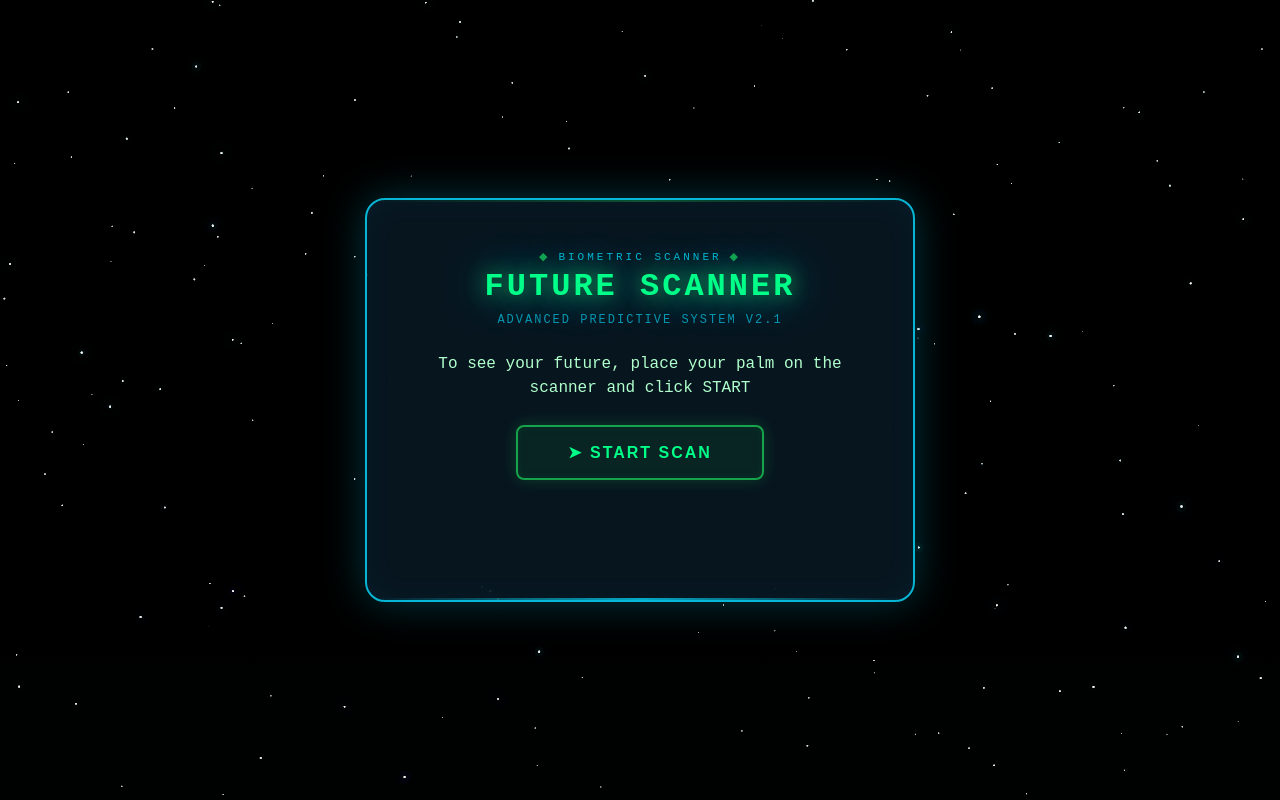
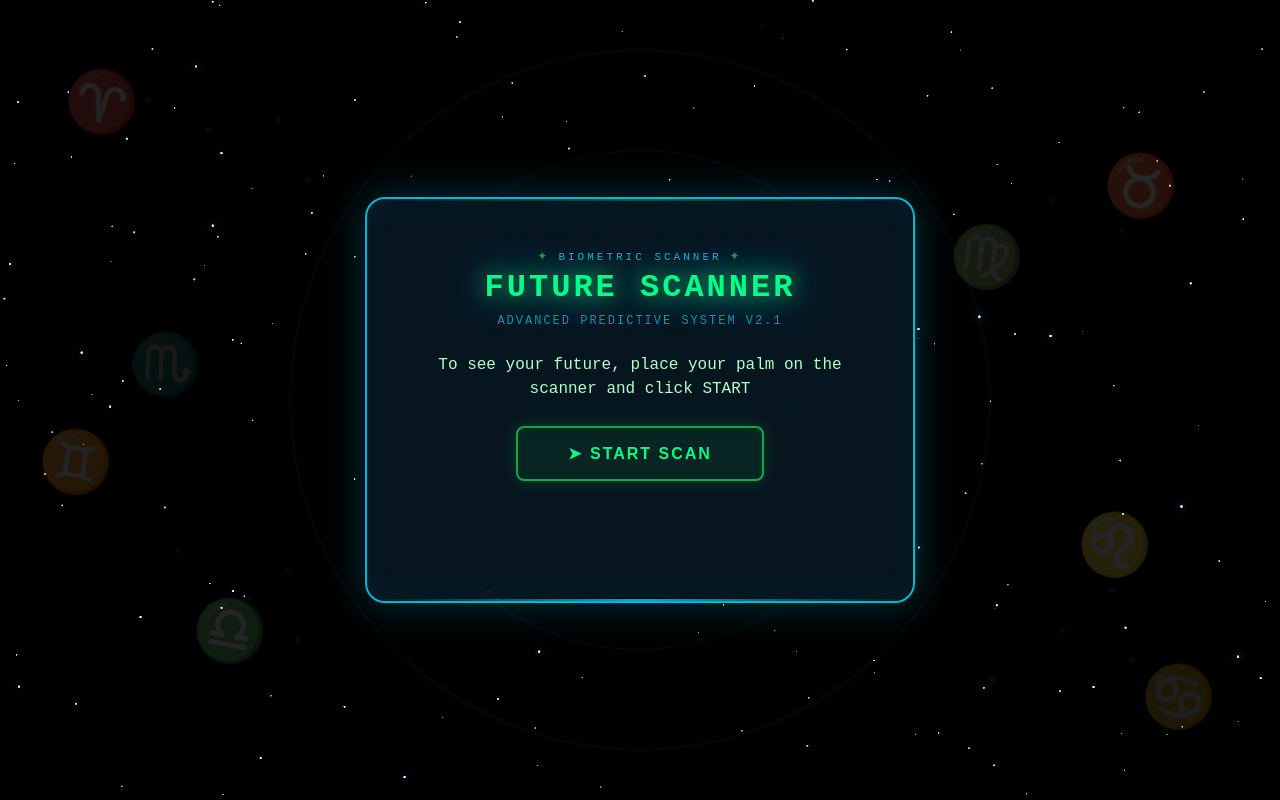
Before and after one commit to SkullRahul02/Future-Sight-, a plain HTML site: page index.html in a window 1280 px wide. Drawn offline with Linux system fonts and the light colour scheme; animation ran at ten frames a second.

Commit message:
Update index.html

```diff
--- a/index.html
+++ b/index.html
@@ -33,6 +33,128 @@
       width: 100%;
       height: 100%;
       z-index: 0;
+    }
+
+    .astrology-bg {
+      position: fixed;
+      top: 0;
+      left: 0;
+      width: 100%;
+      height: 100%;
+      z-index: 0;
+      pointer-events: none;
+    }
+
+    .zodiac {
+      position: absolute;
+      font-size: 60px;
+      opacity: 0.08;
+      animation: float 8s infinite ease-in-out;
+    }
+
+    .zodiac1 { top: 5%; left: 5%; animation-delay: 0s; }
+    .zodiac2 { top: 15%; right: 8%; animation-delay: 1s; }
+    .zodiac3 { top: 50%; left: 3%; animation-delay: 2s; }
+    .zodiac4 { bottom: 10%; right: 5%; animation-delay: 3s; }
+    .zodiac5 { top: 60%; right: 10%; animation-delay: 1.5s; }
+    .zodiac6 { top: 25%; right: 20%; animation-delay: 2.5s; }
+    .zodiac7 { bottom: 20%; left: 15%; animation-delay: 0.5s; }
+    .zodiac8 { top: 40%; left: 10%; animation-delay: 3.5s; }
+
+    @keyframes float {
+      0%, 100% { transform: translateY(0px) rotate(0deg); opacity: 0.08; }
+      50% { transform: translateY(30px) rotate(10deg); opacity: 0.15; }
+    }
+
+    .orbit {
+      position: absolute;
+      border: 1px solid rgba(6, 182, 212, 0.1);
+      border-radius: 50%;
+    }
+
+    .orbit1 {
+      width: 300px;
+      height: 300px;
+      top: 50%;
+      left: 50%;
+      transform: translate(-50%, -50%);
+      animation: rotate 20s linear infinite;
+    }
+
+    .orbit2 {
+      width: 500px;
+      height: 500px;
+      top: 50%;
+      left: 50%;
+      transform: translate(-50%, -50%);
+      animation: rotate 30s linear infinite reverse;
+    }
+
+    .orbit3 {
+      width: 700px;
+      height: 700px;
+      top: 50%;
+      left: 50%;
+      transform: translate(-50%, -50%);
+      animation: rotate 40s linear infinite;
+    }
+
+    @keyframes rotate {
+      0% { transform: translate(-50%, -50%) rotate(0deg); }
+      100% { transform: translate(-50%, -50%) rotate(360deg); }
+    }
+
+    .planet {
+      position: absolute;
+      border-radius: 50%;
+      opacity: 0.6;
+    }
+
+    .planet1 {
+      width: 8px;
+      height: 8px;
+      background: #06b6d4;
+      top: 50%;
+      left: calc(50% + 150px);
+      box-shadow: 0 0 15px #06b6d4;
+      animation: orbit1-move 20s linear infinite;
+    }
+
+    .planet2 {
+      width: 6px;
+      height: 6px;
+      background: #16a34a;
+      top: 50%;
+      left: calc(50% + 250px);
+      box-shadow: 0 0 12px #16a34a;
+      animation: orbit2-move 30s linear infinite reverse;
+    }
+
+    @keyframes orbit1-move {
+      0% { left: calc(50% + 150px); top: 50%; }
+      100% { left: calc(50% + 150px); top: 50%; }
+    }
+
+    @keyframes orbit2-move {
+      0% { left: calc(50% + 250px); top: 50%; }
+      100% { left: calc(50% + 250px); top: 50%; }
+    }
+
+    .constellation {
+      position: absolute;
+      width: 200px;
+      height: 200px;
+      opacity: 0.05;
+    }
+
+    .constellation1 { top: 10%; left: 10%; }
+    .constellation2 { top: 10%; right: 10%; }
+    .constellation3 { bottom: 10%; left: 10%; }
+    .constellation4 { bottom: 10%; right: 10%; }
+
+    .constellation line {
+      stroke: #06b6d4;
+      stroke-width: 0.5;
     }
 
     .container {
@@ -111,13 +233,15 @@
     }
 
     .scanner-label::before {
-      content: '◆';
+      content: '✦';
       color: #16a34a;
+      font-size: 12px;
     }
 
     .scanner-label::after {
-      content: '◆';
+      content: '✦';
       color: #16a34a;
+      font-size: 12px;
     }
 
     h1 {
@@ -409,6 +533,69 @@
 <body>
   <canvas id="space-bg"></canvas>
 
+  <!-- Astrology Background Elements -->
+  <div class="astrology-bg">
+    <!-- Zodiac Signs Floating -->
+    <div class="zodiac zodiac1">♈</div>
+    <div class="zodiac zodiac2">♉</div>
+    <div class="zodiac zodiac3">♊</div>
+    <div class="zodiac zodiac4">♋</div>
+    <div class="zodiac zodiac5">♌</div>
+    <div class="zodiac zodiac6">♍</div>
+    <div class="zodiac zodiac7">♎</div>
+    <div class="zodiac zodiac8">♏</div>
+
+    <!-- Orbital Rings -->
+    <div class="orbit orbit1"></div>
+    <div class="orbit orbit2"></div>
+    <div class="orbit orbit3"></div>
+
+    <!-- Planets in Orbit -->
+    <div class="planet planet1"></div>
+    <div class="planet planet2"></div>
+
+    <!-- Constellations -->
+    <svg class="constellation constellation1" viewBox="0 0 200 200">
+      <line x1="20" y1="20" x2="80" y2="50"/>
+      <line x1="80" y1="50" x2="150" y2="40"/>
+      <line x1="150" y1="40" x2="180" y2="100"/>
+      <circle cx="20" cy="20" r="3" fill="#06b6d4"/>
+      <circle cx="80" cy="50" r="3" fill="#06b6d4"/>
+      <circle cx="150" cy="40" r="3" fill="#06b6d4"/>
+      <circle cx="180" cy="100" r="3" fill="#06b6d4"/>
+    </svg>
+
+    <svg class="constellation constellation2" viewBox="0 0 200 200">
+      <line x1="30" y1="170" x2="100" y2="120"/>
+      <line x1="100" y1="120" x2="170" y2="150"/>
+      <line x1="170" y1="150" x2="190" y2="80"/>
+      <circle cx="30" cy="170" r="3" fill="#06b6d4"/>
+      <circle cx="100" cy="120" r="3" fill="#06b6d4"/>
+      <circle cx="170" cy="150" r="3" fill="#06b6d4"/>
+      <circle cx="190" cy="80" r="3" fill="#06b6d4"/>
+    </svg>
+
+    <svg class="constellation constellation3" viewBox="0 0 200 200">
+      <line x1="50" y1="30" x2="120" y2="80"/>
+      <line x1="120" y1="80" x2="160" y2="50"/>
+      <line x1="160" y1="50" x2="170" y2="120"/>
+      <circle cx="50" cy="30" r="3" fill="#06b6d4"/>
+      <circle cx="120" cy="80" r="3" fill="#06b6d4"/>
+      <circle cx="160" cy="50" r="3" fill="#06b6d4"/>
+      <circle cx="170" cy="120" r="3" fill="#06b6d4"/>
+    </svg>
+
+    <svg class="constellation constellation4" viewBox="0 0 200 200">
+      <line x1="40" y1="160" x2="110" y2="110"/>
+      <line x1="110" y1="110" x2="180" y2="140"/>
+      <line x1="180" y1="140" x2="160" y2="70"/>
+      <circle cx="40" cy="160" r="3" fill="#06b6d4"/>
+      <circle cx="110" cy="110" r="3" fill="#06b6d4"/>
+      <circle cx="180" cy="140" r="3" fill="#06b6d4"/>
+      <circle cx="160" cy="70" r="3" fill="#06b6d4"/>
+    </svg>
+  </div>
+
   <div class="container">
     <div class="card">
       <div class="card-header">
@@ -417,7 +604,7 @@
         <div class="subtitle">Advanced Predictive System v2.1</div>
       </div>
 
-      <div id="message">To see your future, place your palm on the camera and click START</div>
+      <div id="message">To see your future, place your palm on the scanner and click START</div>
       <button id="startBtn">➤ START SCAN</button>
       <div id="status"></div>
 
@@ -501,7 +688,7 @@
     window.addEventListener('resize', resizeCanvas);
 
     const stars = [];
-    for (let i = 0; i; i++) {
+    for (let i = 0; i < 200; i++) {
       stars.push({
         x: Math.random() * canvas.width,
         y: Math.random() * canvas.height,
@@ -530,17 +717,6 @@
 
       ctx.shadowBlur = 0;
       requestAnimationFrame(drawStars);
-    }
-
-    // Generate stars properly
-    for (let i = 0; i < 200; i++) {
-      stars.push({
-        x: Math.random() * canvas.width,
-        y: Math.random() * canvas.height,
-        r: Math.random() * 0.8 + 0.2,
-        opacity: Math.random() * 0.5 + 0.2,
-        tSpeed: Math.random() * 0.02 + 0.005
-      });
     }
 
     drawStars();
```
